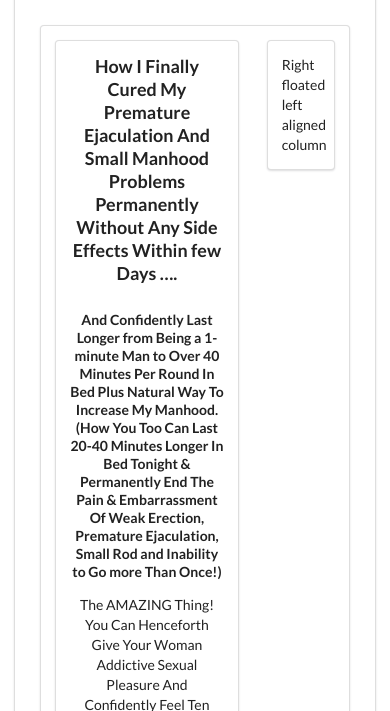
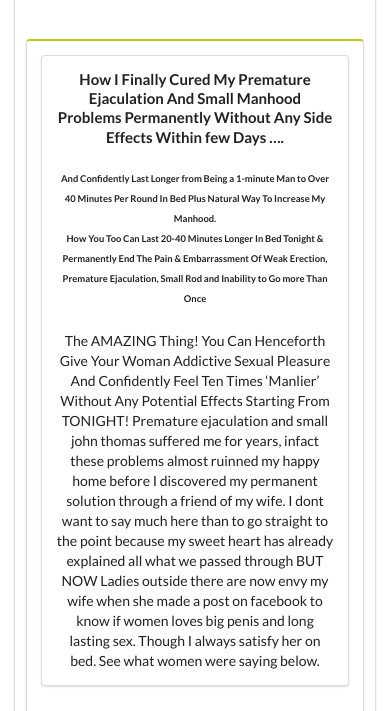
Before and after one commit to omewomano/Adigeji, a plain HTML site: page index.html in a window 390 px wide. Shown: the part 109-820 px from the top of the page. Drawn offline with Linux system fonts and the light colour scheme.

Commit message:
fixed responsiveness

```diff
--- a/index.html
+++ b/index.html
@@ -21,23 +21,23 @@
 		      </div>
 		  </div>
 
-		  <div class="fifteen wide column">
-		    <div class="ui segment">
-				<div class="ui right aligned grid">
-				  <div class="left floated eleven wide center aligned column">
+		  <div class="ui stackable fifteen wide column">
+
+				<div class="ui stackable right aligned grid segment olive">
+				  <div class="ui left floated eleven wide center aligned column">
 				    <div class="ui segment">
-				      <h3 class="ui">
+				      <h4 class="ui">
 				      	How I Finally Cured My Premature Ejaculation And Small Manhood Problems Permanently Without Any Side Effects Within few Days ….
-				      </h3>
-				      <h5>
+				      </h4>
+				      <h6>
 				        And Confidently Last Longer from Being a 1-minute Man to Over 40 Minutes Per Round In Bed Plus Natural Way To Increase My Manhood.
 				        <br>
-				      	(How You Too Can Last 20-40 Minutes Longer In Bed Tonight & Permanently End The Pain & Embarrassment Of Weak Erection, Premature Ejaculation, Small Rod and Inability to Go more Than Once!)
-				      </h5>
+				      	How You Too Can Last 20-40 Minutes Longer In Bed Tonight & Permanently End The Pain & Embarrassment Of Weak Erection, Premature Ejaculation, Small Rod and Inability to Go more Than Once
+				      </h6>
 					  <p>The AMAZING Thing! You Can Henceforth Give Your Woman Addictive Sexual Pleasure And Confidently Feel Ten Times ‘Manlier’ Without Any Potential
 					    Effects Starting From TONIGHT!
 						Premature ejaculation and small john thomas suffered me for years, infact these problems almost ruinned my happy home before I discovered my permanent solution through a friend of my wife. I dont want to say much here than to go straight to the point because my sweet heart has already explained all what we passed through BUT NOW Ladies outside there are now envy my wife when she made a post on facebook to know if women loves big penis and long lasting sex. Though I always satisfy her on bed. See what women were saying below.
-
+						<br>
 					   </p>
 				    </div>
 				  </div>
@@ -47,7 +47,7 @@
 				    </div>
 				  </div>
 				  </div>
-		    </div>
+
 		  </div>
 
 		  <div class="fifteen wide column">
```
